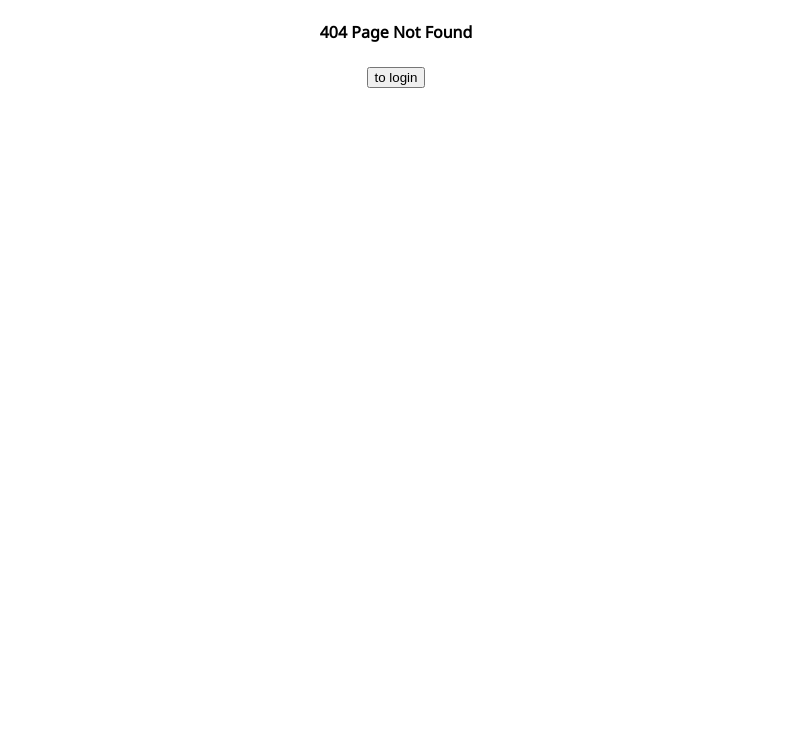
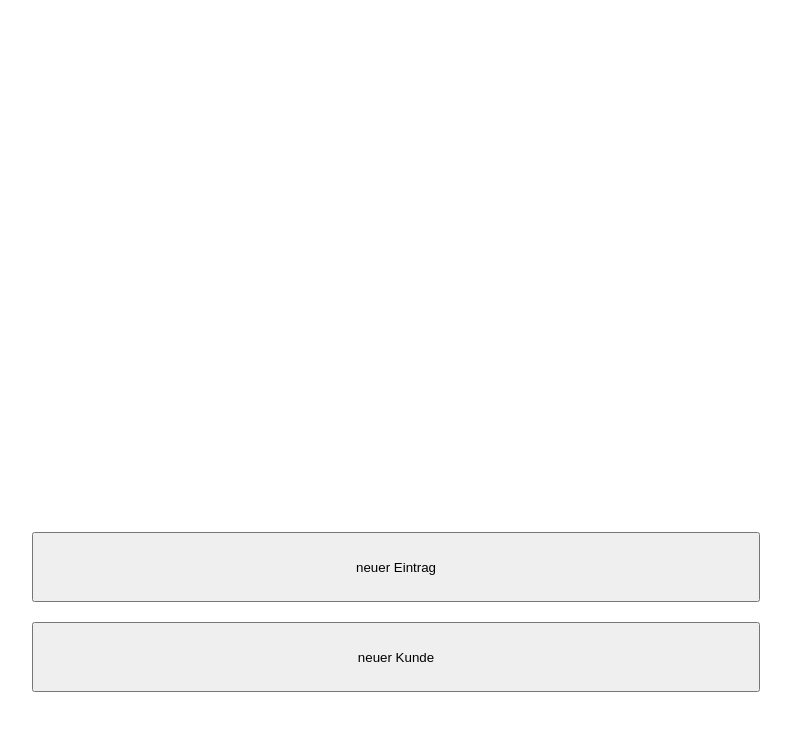
Before and after one commit to SergeBrakow/neuefische-capstone-project-Cibri, a React (Create React App) app: page /new in a window 1280 px wide. Before the commit this address had no page. Shown: the top 730 px of the page, without its empty margins (244-1035 px from the left). Built offline with nearby package versions, Linux system fonts and the light colour scheme.

Commit message:
create 2 sites, and navigation to them

```diff
--- a/src/App.js
+++ b/src/App.js
@@ -4,6 +4,7 @@ import Layout from "./components/Layout";
 import ErrorPage from "./pages/ErrorPage";
 import Home from "./pages/Home";
 import Login from "./pages/Login";
+import New from "./pages/New";
 
 function App() {
 
@@ -19,6 +20,10 @@ function App() {
           path="home"
           element={<Home />}
         />
+         <Route
+          path="new"
+          element={<New />}
+        />
         <Route path="*" element={<ErrorPage />} />
       </Route>
     </Routes>
--- a/src/pages/Home.js
+++ b/src/pages/Home.js
@@ -41,6 +41,9 @@ export default function Home() {
         <NavBarElement>
           <button onClick={()=> logout()}>{user} logout</button>
         </NavBarElement>
+        <NavBarElement>
+          <button onClick={()=> navigate("/new")}>neuer Eintrag</button>
+        </NavBarElement>
       </StyledNavBar>
     </div>
   );
@@ -51,7 +54,7 @@ export const StyledHead = styled.div`
   border-bottom: 1px solid;
   background-color: white;
   position: fixed;
-  width: 100vw;
+  width: 100%;
   height: 120px;
   top: 0;
   layer: 10;
@@ -94,14 +97,14 @@ export const StyledNavBar = styled.section`
   display: flex;
   justify-content: space-between;
   position: fixed;
-  width: 100vw;
+  width: 100%;
   height: 50px;
   bottom: 0;
   layer: 10;
 `
 
 export const NavBarElement = styled.div `
-  border: 0.1 px solid;
+  border: 1px solid;
   width: 100%;
   display: grid;
   float: left;
--- /dev/null
+++ b/src/pages/New.js
@@ -0,0 +1,23 @@
+import styled from "styled-components";
+import { useNavigate} from "react-router-dom";
+export default function New(){
+    const navigate = useNavigate();
+    return(
+        <NewEntry>
+            <button onClick={() => {navigate("/newOrder")}}>neuer Eintrag</button>
+            <button onClick={() => {navigate("/newCustomer")}}>neuer Kunde</button>
+        </NewEntry>
+    );
+}
+
+export const NewEntry=styled.div`
+    height: 200px;
+    margin: 40% 20%;
+    padding: 10px;
+    display: flex;
+    flex-direction: column;
+    button{
+        margin: 10px;
+        flex: auto;
+    }
+`
```
Also changed, not shown: src/pages/Order.js (added, +24 -0 lines).
